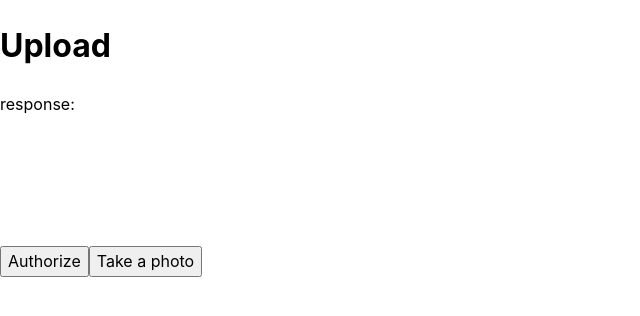
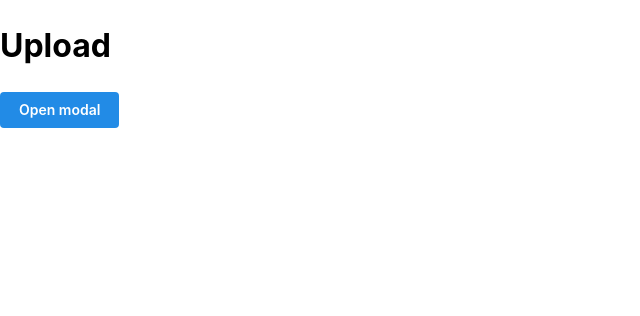
Before and after one commit to mzavattaro/chronopass-ai, a Next.js app: page /camera-upload in a window 1280 px wide. Shown: the top 316 px of the page, without its empty margins (0-640 px from the left). Built offline with nearby package versions, Linux system fonts and the light colour scheme.

Commit message:
Add webcam support

```diff
--- a/app/api/openai/route.ts
+++ b/app/api/openai/route.ts
@@ -22,7 +22,7 @@ export async function POST(req: Request): Promise<Response> {
       {
         role: 'system',
         content:
-          'This is a photo of a person. Be as accurate as possible in your response. Respond with "1" for yes or "0" for no only. No punctuation or capitization and only lowercase in the response. If you do not know, respond with "skip". Return your confidence level in your response as a decimal between 0 and 1',
+          'This is a photo of a person. Be as accurate as possible in your response. Respond with "1" for yes or "0" for no only. No punctuation or capitization and only lowercase in the response. If you do not know, respond with "skip". Return your confidence level in your response as a decimal between 0 and 1.',
       },
       {
         role: 'user',
--- a/app/camera-upload/page.tsx
+++ b/app/camera-upload/page.tsx
@@ -1,10 +1,13 @@
 import { NextPage } from 'next';
+import CaptureModal from '@/app/components/CaptureModal/CaptureModal';
 import ImageCapture from '@/app/components/ImageCapture/ImageCapture';
 
 const Page: NextPage = () => (
   <>
     <h1>Upload</h1>
-    <ImageCapture />
+    <CaptureModal>
+      <ImageCapture />
+    </CaptureModal>
   </>
 );
 
--- /dev/null
+++ b/app/components/CaptureModal/CaptureModal.module.css
@@ -0,0 +1,3 @@
+.title {
+  font-weight: 900;
+}
--- /dev/null
+++ b/app/components/CaptureModal/CaptureModal.tsx
@@ -0,0 +1,37 @@
+'use client';
+
+import { useDisclosure } from '@mantine/hooks';
+import { Modal, Button } from '@mantine/core';
+import type { FC } from 'react';
+
+import styles from './CaptureModal.module.css';
+
+type CaptureModalProps = {
+  children: React.ReactNode;
+};
+
+const CaptureModal: FC<CaptureModalProps> = ({ children }) => {
+  const [opened, { open, close }] = useDisclosure(false);
+
+  return (
+    <>
+      <Modal
+        opened={opened}
+        onClose={close}
+        title="Verify age"
+        overlayProps={{
+          backgroundOpacity: 0.5,
+          blur: 10,
+        }}
+        classNames={{
+          title: styles.title,
+        }}
+      >
+        {children}
+      </Modal>
+      <Button onClick={open}>Open modal</Button>
+    </>
+  );
+};
+
+export default CaptureModal;
--- a/app/components/ImageCapture/ImageCapture.tsx
+++ b/app/components/ImageCapture/ImageCapture.tsx
@@ -2,19 +2,18 @@
 
 import { useRef, useState } from 'react';
 import type { FC } from 'react';
-import Toast from '@/app/components/Toast';
 import { getVideo } from '@/app/utils/getVideo';
 import { paintToCanvas } from '@/app/utils/paintToCanvas';
 
 const ImageCapture: FC = () => {
   const [response, setResponse] = useState<string | null>('');
   const videoRef = useRef<HTMLVideoElement | null>(null);
-  const photoRef = useRef<HTMLCanvasElement | null>(null);
+  const imageRef = useRef<HTMLCanvasElement | null>(null);
   const colorRef = useRef<HTMLDivElement | null>(null);
 
-  const takePhoto = async () => {
-    const photo = photoRef.current;
-    const base64Image = photo?.toDataURL('image/jpeg', 1.0);
+  const takeImage = async () => {
+    const image = imageRef.current;
+    const base64Image = image?.toDataURL('image/jpeg', 1.0);
 
     try {
       const res = await fetch('/api/openai', {
@@ -29,29 +28,27 @@ const ImageCapture: FC = () => {
 
       const data = await res.json();
       setResponse(data.choices[0].message.content);
-      <Toast message="File uploaded successfully!" type="success" />;
     } catch (error) {
       console.error('Error: ', error);
-      <Toast message="File upload error! Please try again later." type="error" />;
     } finally {
       // setIsLoading(false);
     }
   };
 
   return (
-    <div>
-      <div>
-        <div>response: {response}</div>
-        <button type="button" onClick={() => getVideo(videoRef)}>
-          Authorize
-        </button>
-        <button type="button" onClick={() => takePhoto()}>
-          Take a photo
-        </button>
-        <video onCanPlay={() => paintToCanvas(videoRef, photoRef, colorRef)} ref={videoRef} />
-        <canvas ref={photoRef} style={{ display: 'none' }} />
-      </div>
-    </div>
+    <>
+      <div>response: {response}</div>
+      <button type="button" onClick={() => getVideo(videoRef)}>
+        Authorize
+      </button>
+      <button type="button" onClick={() => takeImage()}>
+        Take a image
+      </button>
+      <video onCanPlay={() => paintToCanvas(videoRef, imageRef, colorRef)} ref={videoRef}>
+        <track kind="captions" />
+      </video>
+      <canvas ref={imageRef} style={{ display: 'none' }} />
+    </>
   );
 };
 
--- /dev/null
+++ b/app/file-upload/Page.module.css
@@ -0,0 +1,3 @@
+.page {
+  padding: 1rem;
+}
--- a/app/page.tsx
+++ b/app/page.tsx
@@ -7,13 +7,13 @@ export default function HomePage() {
   const links = [
     {
       id: '1',
-      href: '/upload',
-      text: 'Upload',
+      href: '/file-upload',
+      text: 'File upload',
     },
     {
       id: '2',
       href: '/camera-upload',
-      text: 'Camera Upload',
+      text: 'Camera upload',
     },
   ];
 
```
Also changed, not shown: app/file-upload/page.tsx (added, +20 -0 lines).
